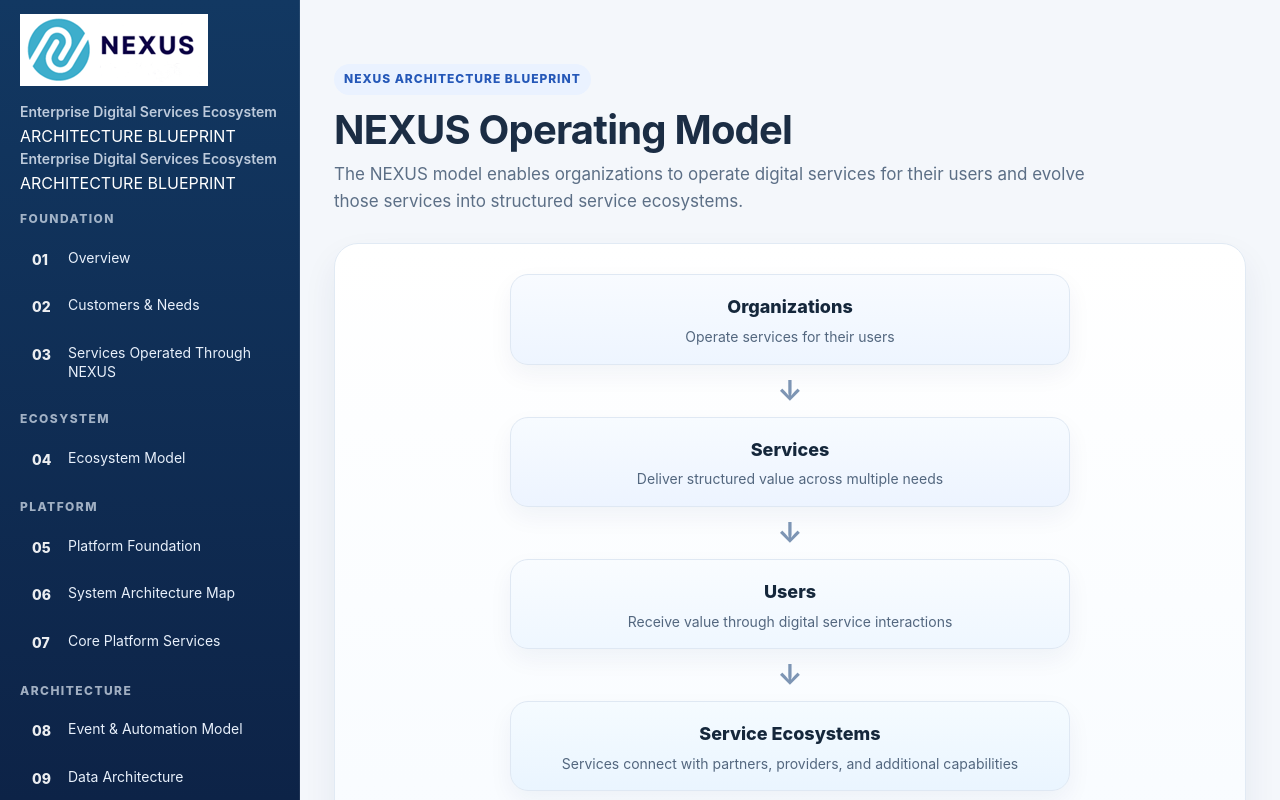
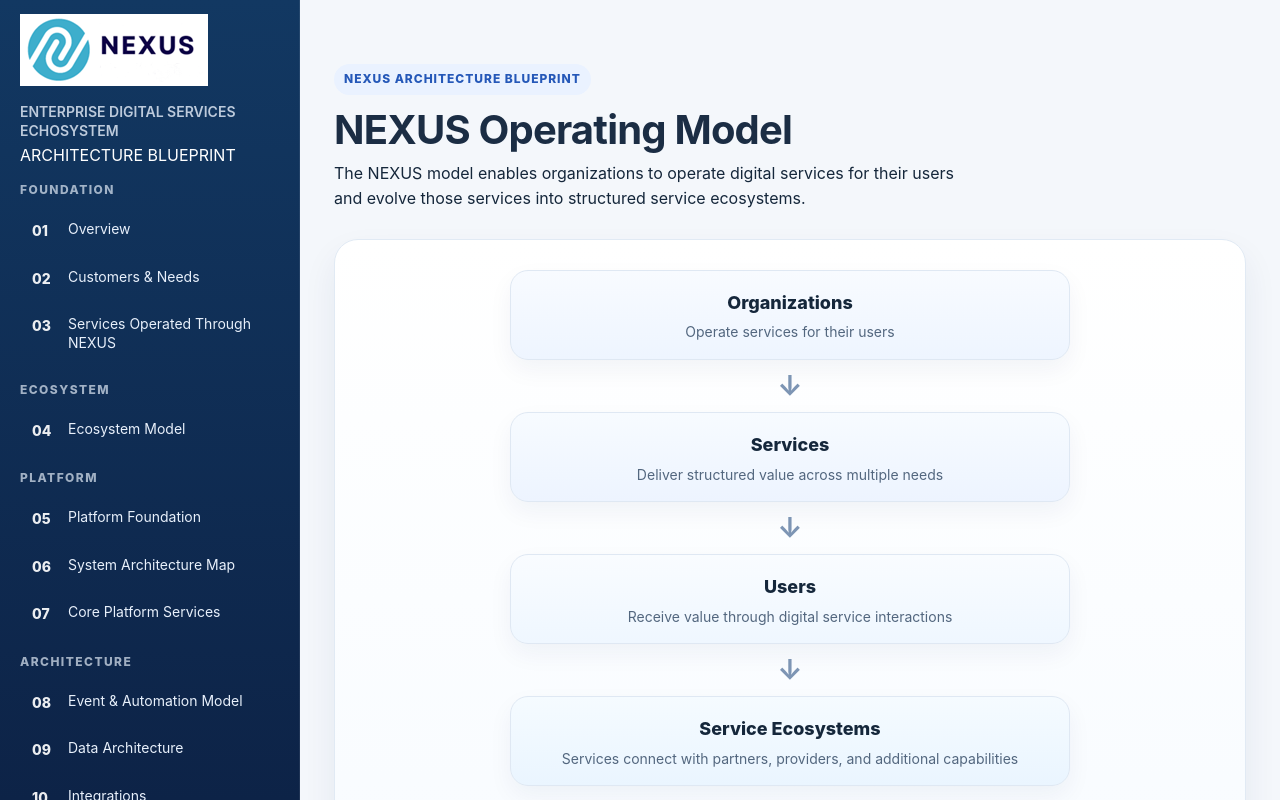
Before and after one commit to Nexus-Team-Project/NEXUS-BluePrint-Architecture, a React (Create React App) app: page / in a window 1280 px wide. Shown: the top 800 px of the page. Built offline with nearby package versions, Linux system fonts and the light colour scheme.

Commit message:
update nexus logo

```diff
--- a/src/App.css
+++ b/src/App.css
@@ -224,7 +224,7 @@ img {
 }
 
 .page-minimal .page-header {
-  margin-bottom: 18px;
+  margin-bottom: 28px;
 }
 
 .page-kicker {
@@ -704,11 +704,8 @@ img {
 }
 
 .operating-model-intro{
-  margin:0;
-  max-width:760px;
-  color:#5c6f86;
-  font-size:17px;
-  line-height:1.6;
+  margin-top: 6px;
+  max-width: 640px;
 }
 
 .operating-diagram-card{
--- a/src/App.jsx
+++ b/src/App.jsx
@@ -122,12 +122,12 @@ function Layout({ children }) {
         </a>
 
         <div className="brand-title-stack">
-            <div className="brand-title-stack">
-  <div className="brand-line brand-line-2">Enterprise Digital Services Ecosystem</div>
-  <div className="brand-tag">ARCHITECTURE BLUEPRINT</div>
+          <div className="brand-line brand-line-2">
+            ENTERPRISE DIGITAL SERVICES ECHOSYSTEM
           </div>
-            <div className="brand-line brand-line-2">Enterprise Digital Services Ecosystem</div>
-            <div className="brand-tag">ARCHITECTURE BLUEPRINT</div>
+          <div className="brand-tag">
+            ARCHITECTURE BLUEPRINT
+          </div>
         </div>
       </div>
 
```
Lines whose indentation alone changed are shown as unchanged.
